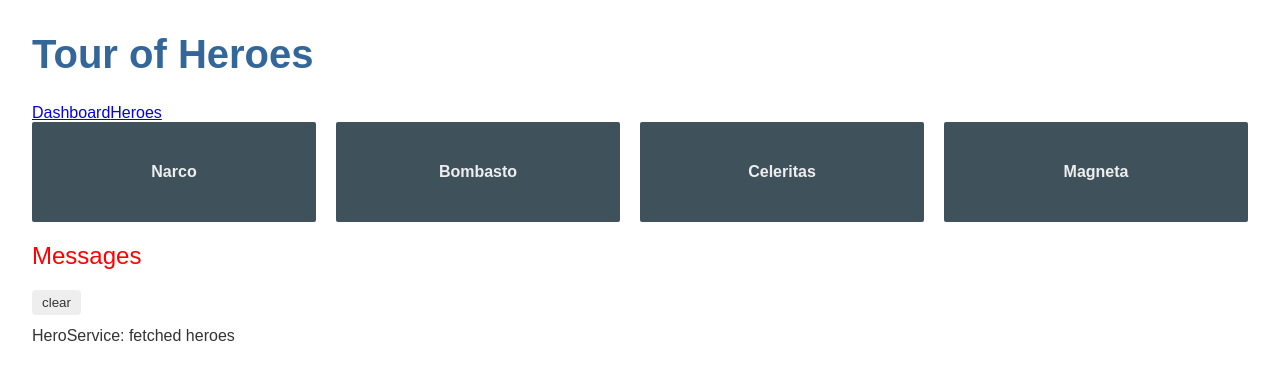
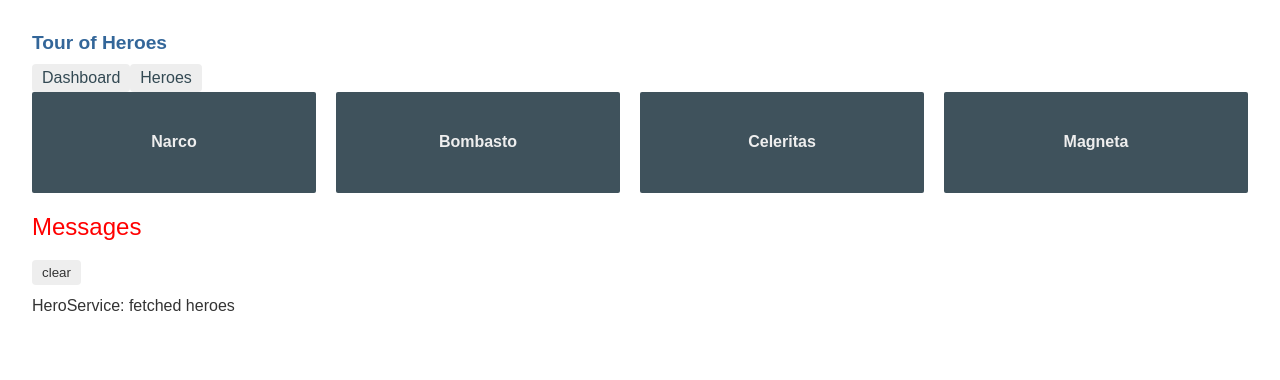
Before and after one commit to gusdepaula/angular, an Angular app: page /dashboard in a window 1280 px wide. Shown: the top 380 px of the page. Built offline with nearby package versions, Linux system fonts and the light colour scheme.

Commit message:
Add CSS Style App Component

```diff
--- a/src/app/app.component.scss
+++ b/src/app/app.component.scss
@@ -0,0 +1,24 @@
+/* AppComponent's private CSS styles */
+h1 {
+  font-size: 1.2em;
+  margin-bottom: 0;
+}
+nav a {
+  padding: 5px 10px;
+  text-decoration: none;
+  margin-top: 10px;
+  display: inline-block;
+  background-color: #eee;
+  border-radius: 4px;
+}
+nav a:visited,
+a:link {
+  color: #334953;
+}
+nav a:hover {
+  color: #039be5;
+  background-color: #cfd8dc;
+}
+nav a.active {
+  color: #039be5;
+}
```
